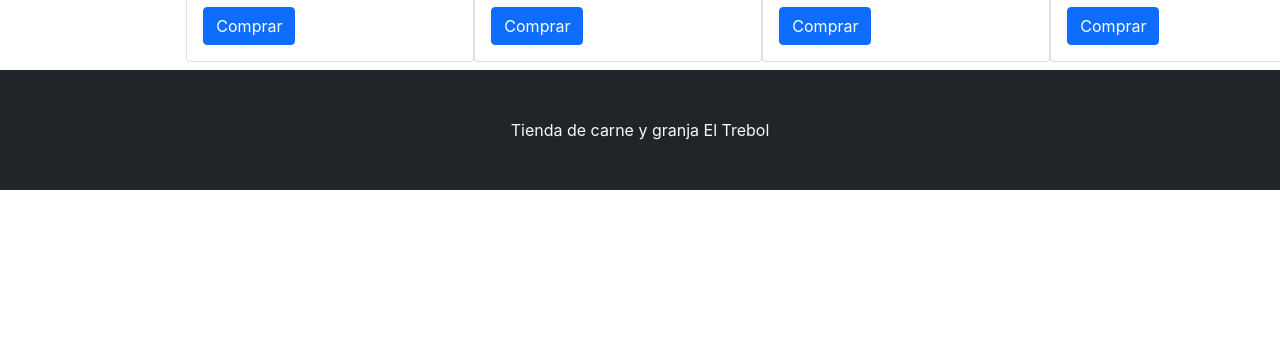
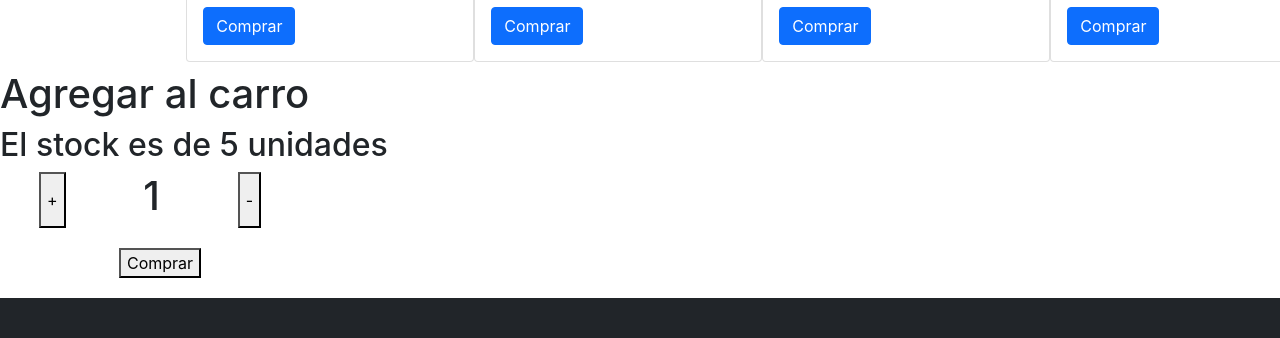
Before and after one commit to Gonzalomartinisa/eltrebolecomerce, a React (Create React App) app: page / in a window 1280 px wide. Shown: the part 915-1253 px from the top of the page. Before the commit the page ends 1105 px from the top, so only its background shows below. Built offline with nearby package versions, Linux system fonts and the light colour scheme.

Commit message:
Contador

```diff
--- a/src/App.js
+++ b/src/App.js
@@ -2,8 +2,11 @@ import Footer from './componentes/Footer/Footer';
 import Navbar from './componentes/Navbar/Navbar';
 import Content from './componentes/Content/Content';
 import ItemListContainer from './componentes/ItemListContainer/ItemListContainer';
+import Promesas from './componentes/Promesas/Promesas';
+import ItemCount from './componentes/ItemCount/ItemCount';
 
 function App() {
+
   return (
     <div>
       <Navbar/>
@@ -16,6 +19,7 @@ function App() {
       <div className='d-flex'>
       <h2>Productos destacados</h2>
       <Content/></div>
+      <ItemCount/>
       <Footer/>
     </div>
   );
--- /dev/null
+++ b/src/componentes/ItemCount/ItemCount.jsx
@@ -0,0 +1,58 @@
+import React, { useState } from "react";
+
+const ItemCount = () => {
+  var stock = 5;
+
+  const [contador, setContador] = useState(1);
+
+  function sumar(params) {
+    if (contador < stock) {
+      setContador(contador + 1);
+    }
+  }
+
+  function restar(params) {
+    if (contador > 1) {
+      setContador(contador - 1)
+    }
+  }
+
+  function comprar() {
+    stock = stock - contador;
+    console.log(stock);
+  }
+
+  return (
+    <div>
+      <h1>Agregar al carro</h1>
+      <div>
+        <h2>El stock es de {stock} unidades</h2>
+
+        <div
+          style={{
+            display: "flex",
+            justifyContent: "space-around",
+            width: "300px",
+          }}
+        >
+          <button onClick={sumar}>+</button>
+          <h1>{contador}</h1>
+          <button onClick={restar}>-</button>
+        </div>
+      </div>
+      <div
+        style={{
+          display: "flex",
+          justifyContent: "space-around",
+          width: "300px",
+          padding: "10px",
+          margin: "10px",
+        }}
+      >
+        <button onClick={comprar}>Comprar</button>
+      </div>
+    </div>
+  );
+};
+
+export default ItemCount;
```
Also changed, not shown: src/componentes/Promesas/Promesas.jsx (added).
